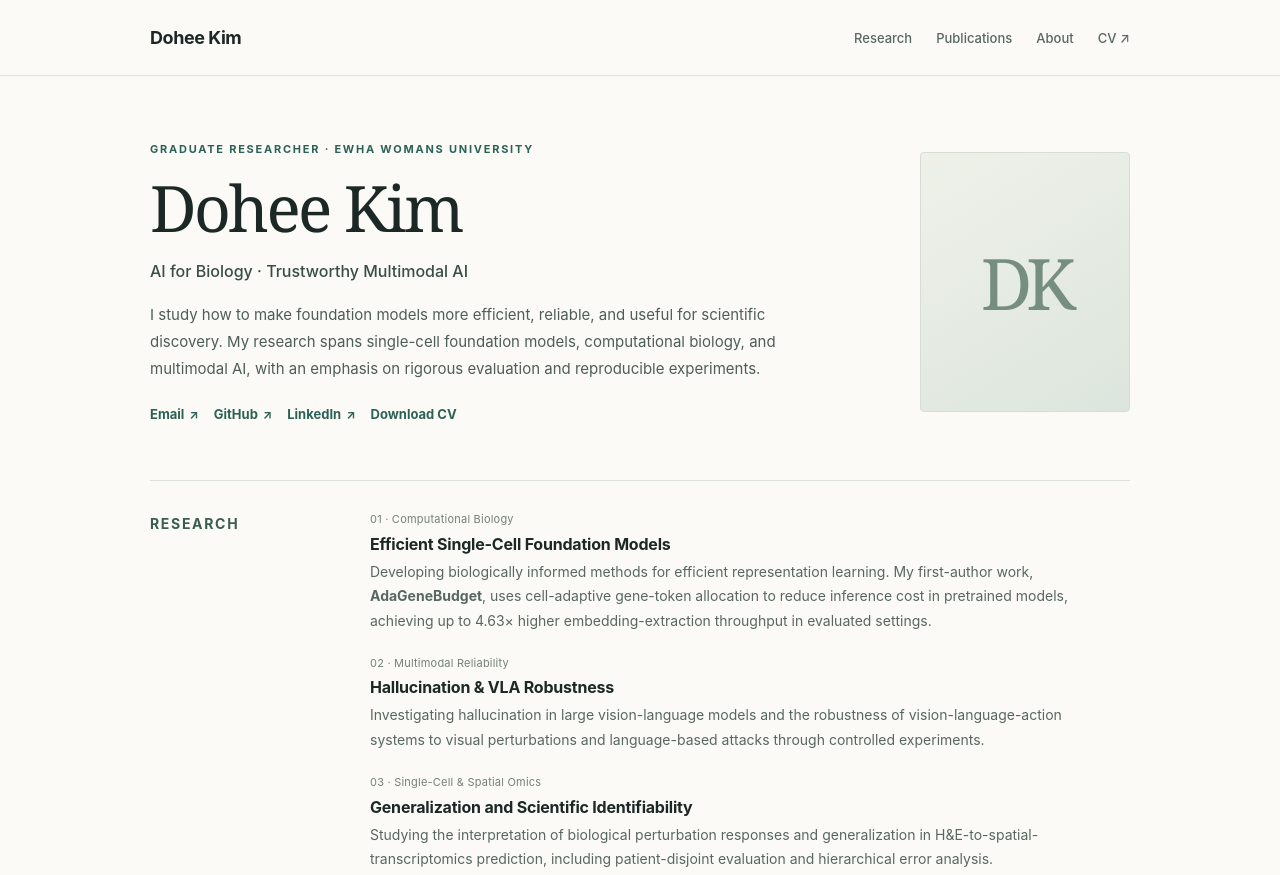
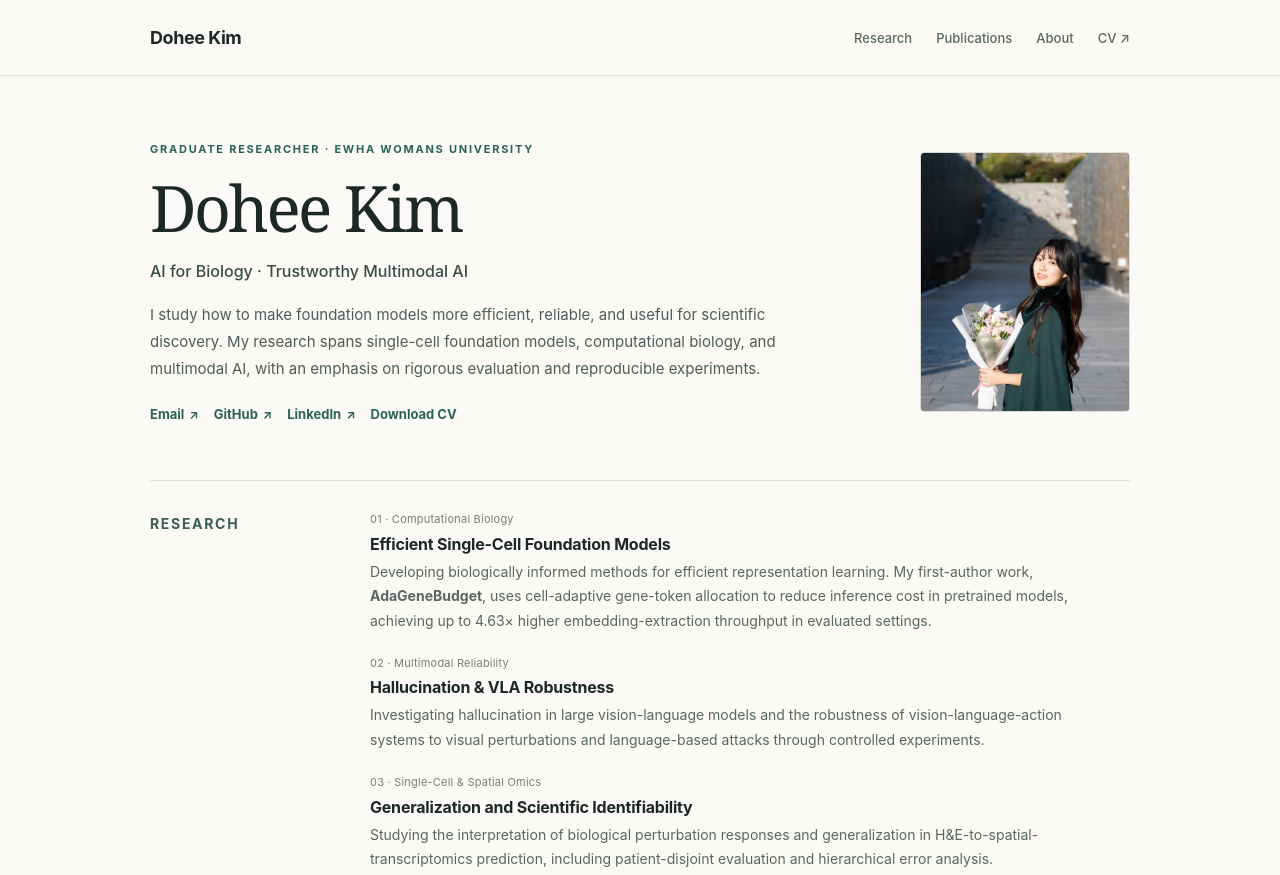
Before and after one commit to D0heeKim/D0heeKim.github.io, a plain HTML site: page index.html in a window 1280 px wide. Shown: the top 875 px of the page. Drawn offline with Linux system fonts and the light colour scheme.

Commit message:
Update index.html

```diff
--- a/index.html
+++ b/index.html
@@ -31,7 +31,7 @@
         <p class="intro">I study how to make foundation models more efficient, reliable, and useful for scientific discovery. My research spans single-cell foundation models, computational biology, and multimodal AI, with an emphasis on rigorous evaluation and reproducible experiments.</p>
         <div class="links"><a href="mailto:kdh3022@ewha.ac.kr">Email</a><a href="https://github.com/D0heeKim" target="_blank" rel="noopener noreferrer">GitHub</a><a href="https://www.linkedin.com/in/dohee-kim-3b098a260/" target="_blank" rel="noopener noreferrer">LinkedIn</a><a href="files/Dohee_Kim_CV.pdf" target="_blank" rel="noopener noreferrer">Download CV</a></div>
       </div>
-      <div class="portrait-wrap"><div class="portrait"><div class="fallback" aria-hidden="true">DK</div><img src="assets/profile.jpg" alt="Portrait of Dohee Kim" onerror="this.style.display='none'"></div></div>
+      <div class="portrait-wrap"><div class="portrait"><div class="fallback" aria-hidden="true">DK</div><img src="asset/profile.jpg" alt="Portrait of Dohee Kim" onerror="this.style.display='none'"></div></div>
     </div>
 
     <section id="research" class="section-grid"><h2>Research</h2><div class="section-body research-list">
```
